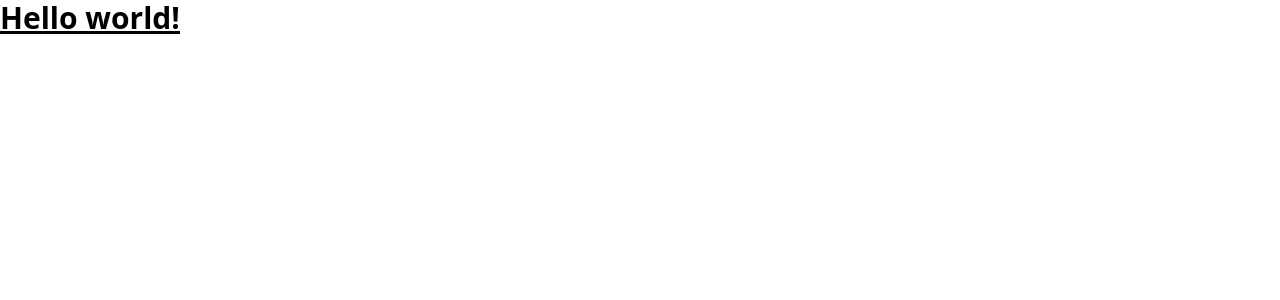
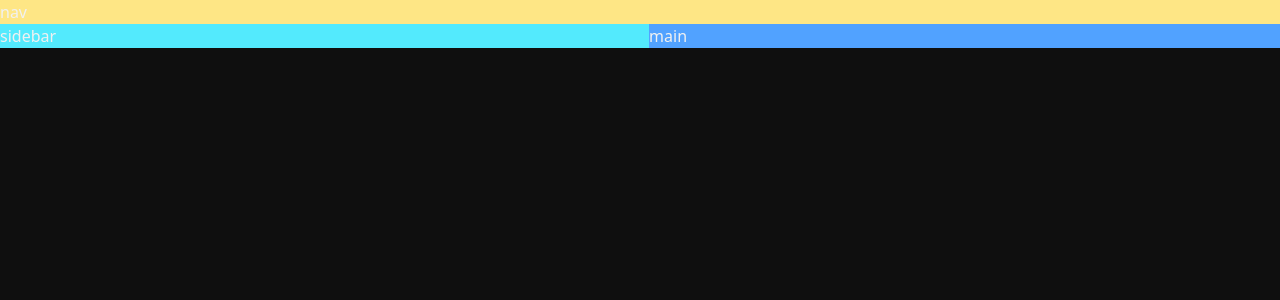
Before and after one commit to ajeyajaz/youtube-clone, a React app in the folder frontend/: page / in a window 1280 px wide. Shown: the top 300 px of the page. Built offline with nearby package versions, Linux system fonts and the light colour scheme; the HTML template or start-up script is replaced by a standard one.

Commit message:
implement layout

```diff
--- a/frontend/src/App.jsx
+++ b/frontend/src/App.jsx
@@ -1,8 +1,12 @@
 function App() {
   return (
-    <>
-      <h1 class="text-3xl font-bold underline">Hello world!</h1>
-    </>
+    <div className="layout">
+
+      <div className="nav bg-amber-200">nav</div>
+      <div className="main bg-blue-400">main</div>
+      <div className="sidebar bg-cyan-300">sidebar</div>
+
+    </div>
   );
 }
 
--- a/frontend/src/index.css
+++ b/frontend/src/index.css
@@ -1 +1,43 @@
 @import "tailwindcss";
+
+@layer base{
+
+    body{
+        background-color: #0f0f0f;
+        color: #f1f1f1;
+    }
+}
+
+@layer utilities{
+
+    /* layout */
+    .layout{
+        display: grid;
+        grid-template-areas: "nav" "main" "sidebar";
+    }
+
+    .nav{
+        grid-area: nav;
+    }
+
+    .main{
+        grid-area: main;
+    }
+
+    .sidebar{
+        grid-area: sidebar;
+    }
+
+@media screen and (min-width: 768px) {
+
+    .layout{
+        grid-template-areas: "nav nav" "sidebar main" ;
+        background-color: aqua;
+    }
+    .sidebar{
+        display: block;
+    }
+
+}
+
+}
```
